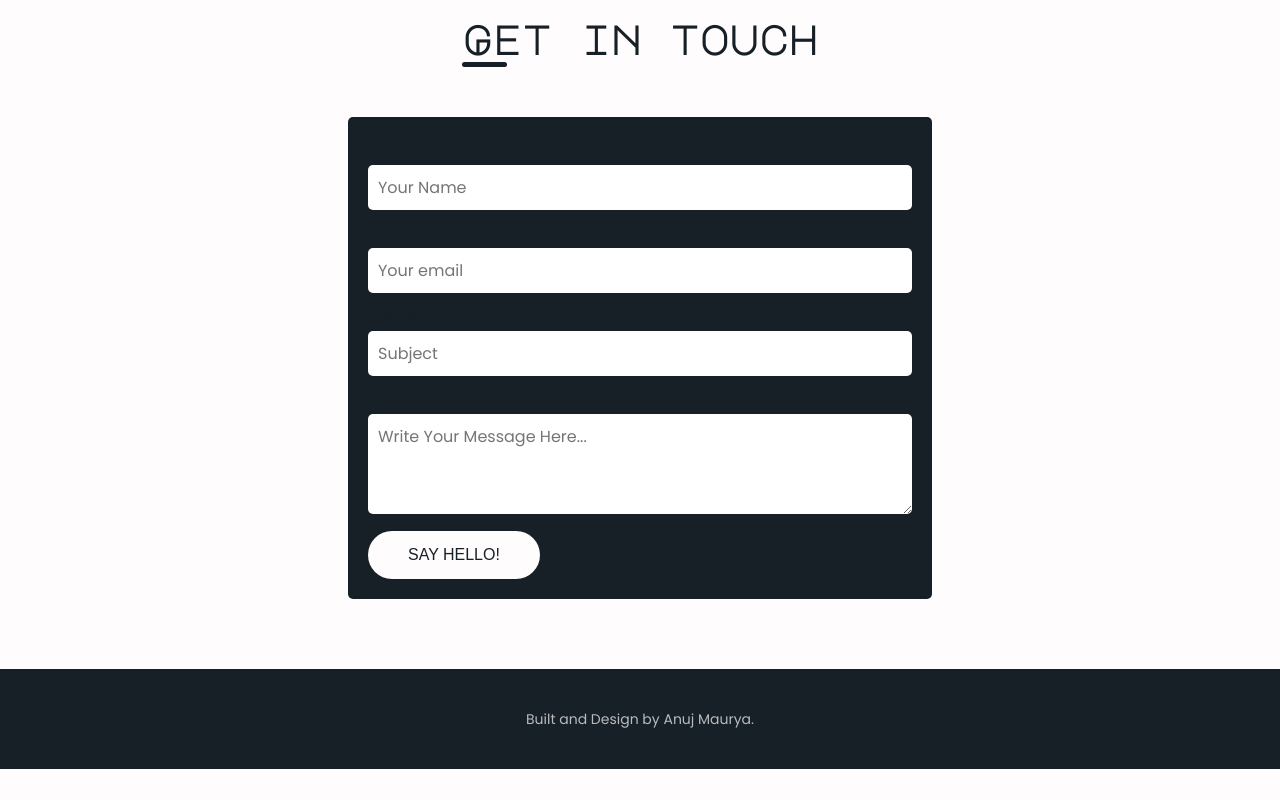
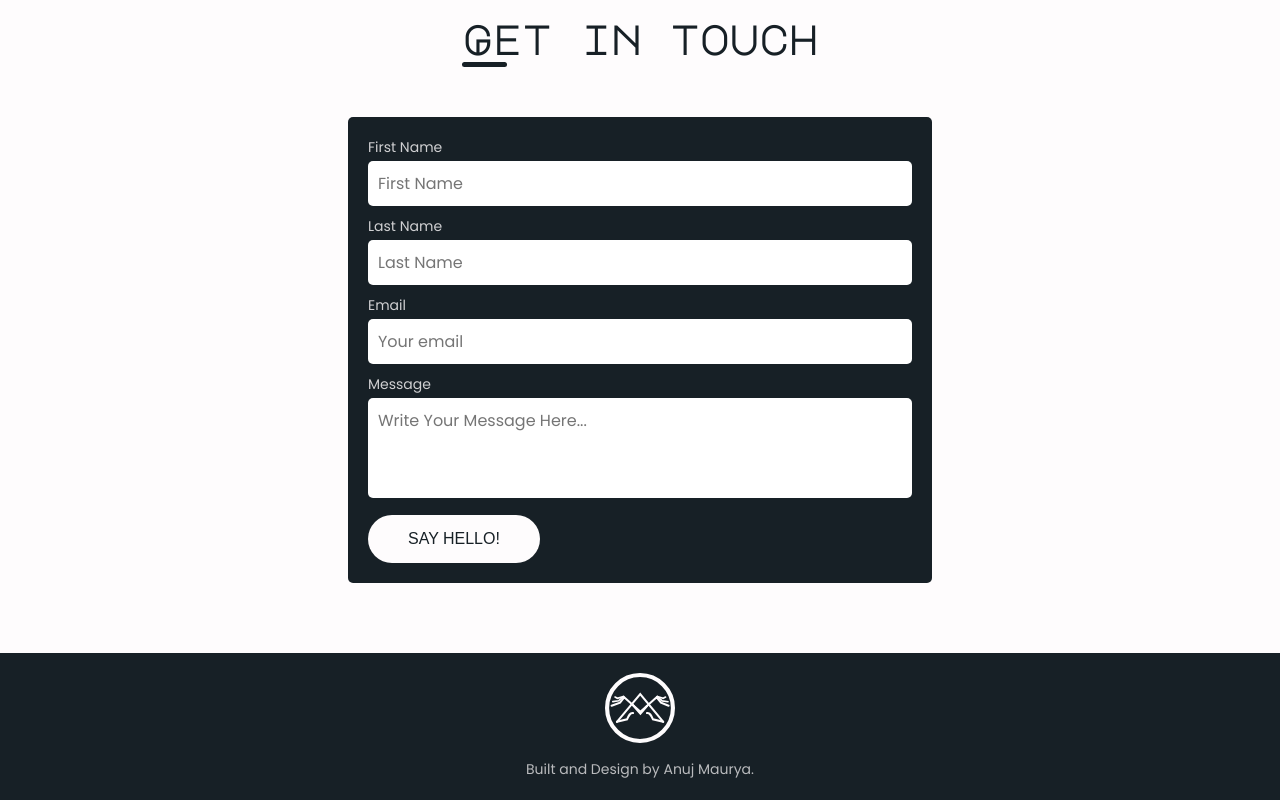
Before and after one commit to anuj-My/Portfolio, a React (Create React App) app: page / in a window 1280 px wide. Shown: the part 2159-2959 px from the top of the page. Before the commit the page ends 2928 px from the top, so only its background shows below. Built offline with nearby package versions, Linux system fonts and the light colour scheme; a web font is replaced by a local one.

Commit message:
improved form

```diff
--- a/src/components/contact/Contact.Styled.js
+++ b/src/components/contact/Contact.Styled.js
@@ -8,7 +8,9 @@ export const ContactContent = styled.div`
     border-radius: 5px;
   }
   .input-label-group label {
-    font-size: 1.6rem;
+    color: ${({ theme }) => theme.backgroundCl};
+    font-size: 1.4rem;
+    opacity: 0.8;
   }
   .input-label-group {
     margin-bottom: 1rem;
@@ -30,7 +32,7 @@ export const ContactContent = styled.div`
   }
 
   .input-box:focus {
-    outline: none;
+    outline-color: skyblue;
   }
 
   .textarea-group-wrap {
@@ -46,7 +48,7 @@ export const ContactContent = styled.div`
   }
 
   .textarea-group-wrap textarea:focus {
-    outline: none;
+    outline-color: skyblue;
   }
 `;
 
--- a/src/components/contact/Contact.jsx
+++ b/src/components/contact/Contact.jsx
@@ -31,14 +31,29 @@ export default function Contact() {
               <input type="hidden" name="form-name" value="contact-form" />
               <div className="group-input-wrap">
                 <div className="input-label-group">
-                  <label htmlFor="name">Full Name</label>
+                  <label htmlFor="first-name">First Name</label>
                   <div className="input-wrap">
                     <input
                       type="text"
                       className="input-box"
-                      name="name"
-                      id="name"
-                      placeholder="Your Name"
+                      name="first-name"
+                      id="first-name"
+                      placeholder="First Name"
+                      autoComplete="off"
+                      required
+                    />
+                  </div>
+                </div>
+
+                <div className="input-label-group">
+                  <label htmlFor="last-name">Last Name</label>
+                  <div className="input-wrap">
+                    <input
+                      type="text"
+                      className="input-box"
+                      name="last-name"
+                      id="last-name"
+                      placeholder="Last Name"
                       autoComplete="off"
                       required
                     />
@@ -59,21 +74,6 @@ export default function Contact() {
                     />
                   </div>
                 </div>
-
-                <div className="input-label-group">
-                  <label htmlFor="subject">Subject</label>
-                  <div className="input-wrap">
-                    <input
-                      type="text"
-                      className="input-box"
-                      name="subject"
-                      id="subject"
-                      placeholder="Subject"
-                      max="30"
-                      required
-                    />
-                  </div>
-                </div>
               </div>
               <div className="textarea-group-wrap">
                 <div className="input-label-group">
@@ -85,6 +85,8 @@ export default function Contact() {
                       id="message"
                       placeholder="Write Your Message Here..."
                       min="5"
+                      resize="false"
+                      style={{ resize: "none" }}
                       required
                     ></textarea>
                   </div>
--- a/src/components/footer/Footer.Styled.js
+++ b/src/components/footer/Footer.Styled.js
@@ -6,11 +6,20 @@ export const StyledFooter = styled.footer`
   align-items: center;
   justify-content: center;
   background-color: ${({ theme }) => theme.textCl};
+  padding: 2rem 0;
 
-  height: 10rem;
+  div {
+    height: 100%;
+    display: flex;
+    flex-direction: column;
+    gap: 1.5rem;
+  }
 
+  p {
+    color: ${({ theme }) => theme.backgroundCl};
+  }
   a {
-    color: ${({ theme }) => theme.backgroundCl};
+    /* color: ${({ theme }) => theme.backgroundCl}; */
     text-decoration: none;
   }
 `;
--- a/src/components/footer/Footer.jsx
+++ b/src/components/footer/Footer.jsx
@@ -1,13 +1,15 @@
 import React from "react";
 import { StyledFooter } from "./Footer.Styled";
+import { Logo } from "../logo/Logo";
 
 function Footer() {
   return (
     <StyledFooter>
       <div>
         <a href="#home" rel="noreferrer">
-          <p>Built and Design by Anuj Maurya.</p>
+          <Logo />
         </a>
+        <p>Built and Design by Anuj Maurya.</p>
       </div>
     </StyledFooter>
   );
--- a/src/components/logo/Logo.jsx
+++ b/src/components/logo/Logo.jsx
@@ -12,60 +12,60 @@ export const Logo = () => {
           fill="none"
           xmlns="http://www.w3.org/2000/svg"
         >
-          <circle cx="85" cy="85" r="80" stroke="black" stroke-width="10" />
+          <circle cx="85" cy="85" r="80" stroke="black" strokeWidth="10" />
           <path
             d="M29 118.5L85.5 51L141.5 118.5"
             stroke="black"
-            stroke-width="5"
-            stroke-linecap="round"
+            strokeWidth="5"
+            strokeLinecap="round"
           />
           <path
             d="M29 118.609L53.5 112.609C58.2144 101.494 61.0243 96.1526 68 97.1092"
             stroke="black"
-            stroke-width="5"
-            stroke-linecap="round"
+            strokeWidth="5"
+            strokeLinecap="round"
           />
           <path
             d="M141 118.609L116.5 112.609C111.786 101.494 108.976 96.1526 102 97.1092"
             stroke="black"
-            stroke-width="5"
-            stroke-linecap="round"
+            strokeWidth="5"
+            strokeLinecap="round"
           />
           <path
             d="M16 79.5L36.5 72L46.5 59L86 94L125.5 59L136 72L154.5 79.5"
             stroke="black"
-            stroke-width="5"
-            stroke-linecap="round"
+            strokeWidth="5"
+            strokeLinecap="round"
           />
           <path
             d="M45 57L33 67.5L19 69.4828"
             stroke="black"
-            stroke-width="4"
-            stroke-linecap="round"
+            strokeWidth="4"
+            strokeLinecap="round"
           />
           <path
             d="M127 57L139 67.7788L153 69.7616"
             stroke="black"
-            stroke-width="4"
-            stroke-linecap="round"
+            strokeWidth="4"
+            strokeLinecap="round"
           />
           <path
             d="M44.5 57L30.1861 61.4051L24.4103 58.2877"
             stroke="black"
-            stroke-width="4"
-            stroke-linecap="round"
+            strokeWidth="4"
+            strokeLinecap="round"
           />
           <path
             d="M127 57.0634L141.314 61.4685L147.09 58.3511"
             stroke="black"
-            stroke-width="4"
-            stroke-linecap="round"
+            strokeWidth="4"
+            strokeLinecap="round"
           />
           <path
             d="M67 77L86 99L102.5 79.5"
             stroke="black"
-            stroke-width="5"
-            stroke-linecap="round"
+            strokeWidth="5"
+            strokeLinecap="round"
           />
         </svg>
       </LogoImg>
@@ -84,60 +84,60 @@ export const SliderLogo = () => {
           fill="none"
           xmlns="http://www.w3.org/2000/svg"
         >
-          <circle cx="85" cy="85" r="80" stroke="black" stroke-width="10" />
+          <circle cx="85" cy="85" r="80" stroke="black" strokeWidth="10" />
           <path
             d="M29 118.5L85.5 51L141.5 118.5"
             stroke="black"
-            stroke-width="5"
-            stroke-linecap="round"
+            strokeWidth="5"
+            strokeLinecap="round"
           />
           <path
             d="M29 118.609L53.5 112.609C58.2144 101.494 61.0243 96.1526 68 97.1092"
             stroke="black"
-            stroke-width="5"
-            stroke-linecap="round"
+            strokeWidth="5"
+            strokeLinecap="round"
           />
           <path
             d="M141 118.609L116.5 112.609C111.786 101.494 108.976 96.1526 102 97.1092"
             stroke="black"
-            stroke-width="5"
-            stroke-linecap="round"
+            strokeWidth="5"
+            strokeLinecap="round"
           />
           <path
             d="M16 79.5L36.5 72L46.5 59L86 94L125.5 59L136 72L154.5 79.5"
             stroke="black"
-            stroke-width="5"
-            stroke-linecap="round"
+            strokeWidth="5"
+            strokeLinecap="round"
           />
           <path
             d="M45 57L33 67.5L19 69.4828"
             stroke="black"
-            stroke-width="4"
-            stroke-linecap="round"
+            strokeWidth="4"
+            strokeLinecap="round"
           />
           <path
             d="M127 57L139 67.7788L153 69.7616"
             stroke="black"
-            stroke-width="4"
-            stroke-linecap="round"
+            strokeWidth="4"
+            strokeLinecap="round"
           />
           <path
             d="M44.5 57L30.1861 61.4051L24.4103 58.2877"
             stroke="black"
-            stroke-width="4"
-            stroke-linecap="round"
+            strokeWidth="4"
+            strokeLinecap="round"
           />
           <path
             d="M127 57.0634L141.314 61.4685L147.09 58.3511"
             stroke="black"
-            stroke-width="4"
-            stroke-linecap="round"
+            strokeWidth="4"
+            strokeLinecap="round"
           />
           <path
             d="M67 77L86 99L102.5 79.5"
             stroke="black"
-            stroke-width="5"
-            stroke-linecap="round"
+            strokeWidth="5"
+            strokeLinecap="round"
           />
         </svg>
       </BlackLogoImg>
--- a/src/components/logo/Logo.styled.js
+++ b/src/components/logo/Logo.styled.js
@@ -9,7 +9,7 @@ export const LogoImg = styled.div`
   width: 7rem;
   svg {
     width: 100%;
-
+    height: 100%;
     path,
     circle {
       stroke: ${({ theme }) => theme.backgroundCl};
--- a/src/components/projects/Project.Styled.js
+++ b/src/components/projects/Project.Styled.js
@@ -90,6 +90,7 @@ export const ProjectCard = styled.div`
 
   &:hover ${CardFront} {
     transform: rotateY(-180deg);
+    cursor: pointer;
   }
 
   &:hover ${CardBack} {
--- a/src/components/projects/Projects.jsx
+++ b/src/components/projects/Projects.jsx
@@ -47,7 +47,7 @@ export default function Projects() {
   const renderedCardList = cardDetails.map(
     ({ img, title, content, tech }, index) => {
       return (
-        <ProjectCard key={index}>
+        <ProjectCard key={index} className="card">
           <CardFront>
             <ImageWrapper>
               <img src={img} alt={title} />
```
